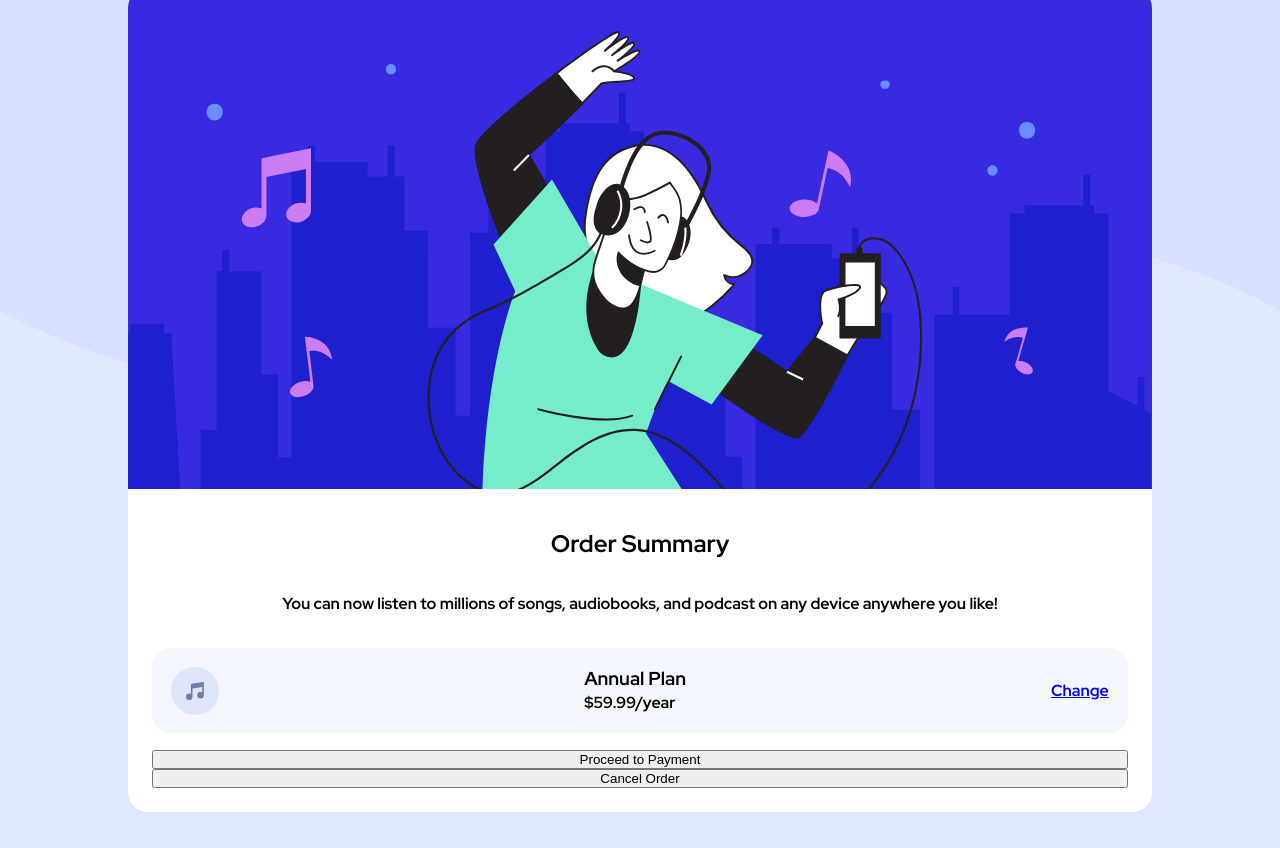
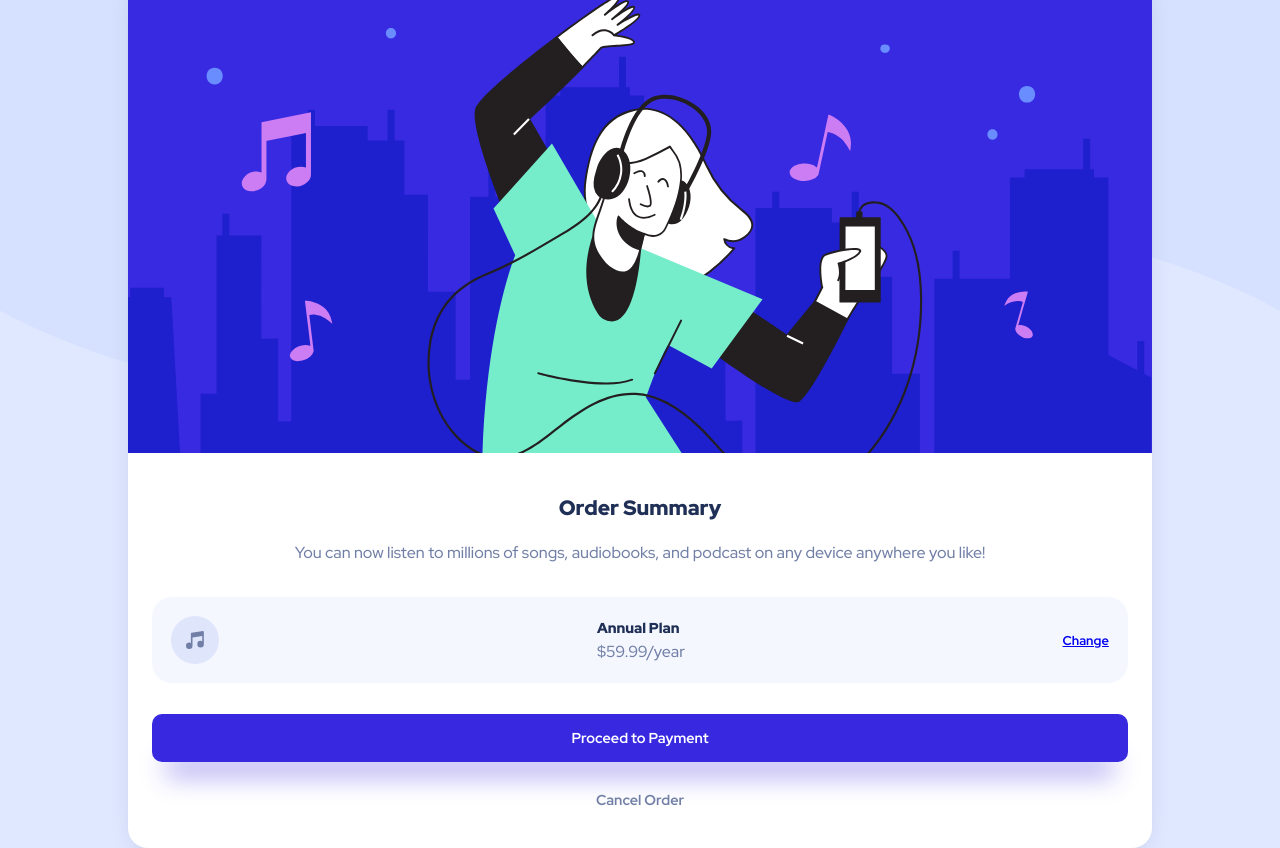
Before and after one commit to cdevnev/order-summary-component, a plain HTML site: page index.html in a window 1280 px wide. Before the commit the page ends 812 px from the top, so only its background shows below. Drawn offline with Linux system fonts and the light colour scheme.

Commit message:
styled buttons and added box shadow; further tinkered with card width and minor positioning

```diff
--- a/css/styles.css
+++ b/css/styles.css
@@ -6,16 +6,16 @@
 ### Neutral
 - Very pale blue: hsl(225, 100%, 98%)
 - Desaturated blue: hsl(224, 23%, 55%)
-- Dark blue: hsl(223, 47%, 23%)\
+- Dark blue: hsl(223, 47%, 23%)
 
 
 ### Font
 Font Size (p): 16px
 - Family: [Red Hat Display](https://fonts.google.com/specimen/Red+Hat+Display)
-- Weights: 500, 700, 900 */
+- Weights: 500, 700, 900
 
-@import url('https://fonts.googleapis.com/css2?family=Red+Hat+Display:ital,wght@0,700;0,900;1,500&display=swap');
-/* font-family: 'Red Hat Display', sans-serif; */
+font-family: 'Red Hat Display', sans-serif; */
+@import url('https://fonts.googleapis.com/css2?family=Red+Hat+Display:wght@500;700;900&display=swap');
 
 * {
     margin: 0;
@@ -33,7 +33,7 @@ body {
     background-size: 100%;
     background-repeat: no-repeat;
     font-family: 'Red Hat Display', sans-serif;
-    font-size: 16;
+    font-size: 16px;
 }
 
 img {
@@ -58,9 +58,10 @@ img {
     background-size: contain;
     border-radius: 20px;
     width: 80%;
-    min-width: 350px;
+    min-width: 22em;
     max-width: 80%;
     padding: 1.5em;
+    box-shadow: 0 1em 2em -1.4em hsl(224, 23%, 55%);
     /* min-height: 50%; */
 }
 
@@ -68,13 +69,32 @@ img {
     margin-top: 50%;
     margin-bottom: 2em;
     padding-top: 2em;
+    padding-left: 1em;
+    padding-right: 1em;
     height: auto;
     text-align: center;
     line-height: 1.5em;
 }
 
+p {
+    font-size: 1rem;
+    color: hsl(224, 23%, 55%);
+}
+
+h1 {
+    color: hsl(223, 47%, 23%);
+    font-weight: 900;
+    font-size: 1.3rem;
+}
+
+h3 {
+    font-weight: 900;
+    font-size: .9rem;
+    color: hsl(223, 47%, 23%);
+}
+
 .card-header {
-    margin-bottom: 1.5em;
+    margin-bottom: 1em;
 }
 
 .pricing {
@@ -89,6 +109,45 @@ img {
     border-radius: 20px;
 }
 
-/* .confirm button {
+.pricing a {
+    font: bolder .8rem 'Red Hat Display';
+}
+
+.pricing a:hover {
+    cursor: pointer;
+    text-decoration: none;
+    color: hsla(245, 75%, 52%, 0.625);
+}
+
+button {
+    font: bold .9rem 'Red Hat Display';
+    margin-top: 1em;
+    margin-bottom: 1em;
+    display: inline-block;
+}
+
+button.confirm {
     background-color: hsl(245, 75%, 52%);
-} */
+    color: #FFFFFF;
+    border-radius: 10px;
+    border-style: none;
+    padding: 1em;
+    box-shadow: 0 2em 1.8em -1em hsla(245, 75%, 52%, 0.4);
+}
+button.confirm:hover {
+    background-color: hsla(245, 75%, 52%, 0.625);
+    cursor: pointer;
+}
+
+button.cancel {
+
+    align-self: center;
+    background: none;
+    border-style: none;
+    color: hsl(224, 23%, 55%);
+
+}
+button.cancel:hover {
+    color: hsl(223, 47%, 23%);
+    cursor: pointer;
+}
--- a/index.html
+++ b/index.html
@@ -5,7 +5,7 @@
     <meta http-equiv="X-UA-Compatible" content="IE=edge">
     <meta name="viewport" content="width=device-width, initial-scale=1.0">
     <link rel="stylesheet" href="./css/styles.css">
-    <link rel="shortcut icon" href="./images/favicon-32x32.png" type="image/x-icon">
+    <link rel="icon" type="image/png" sizes="32x32" href="./images/favicon-32x32.png">
     <title>Order Summary</title>
 </head>
 <body>
```
